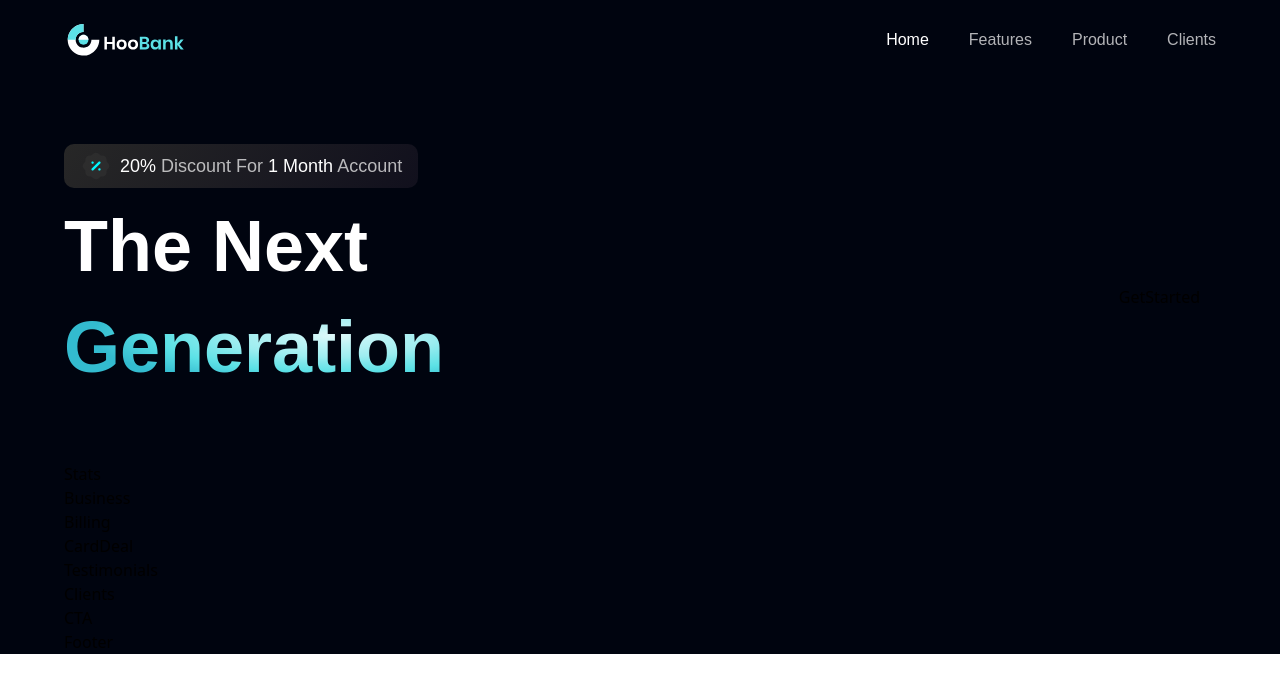
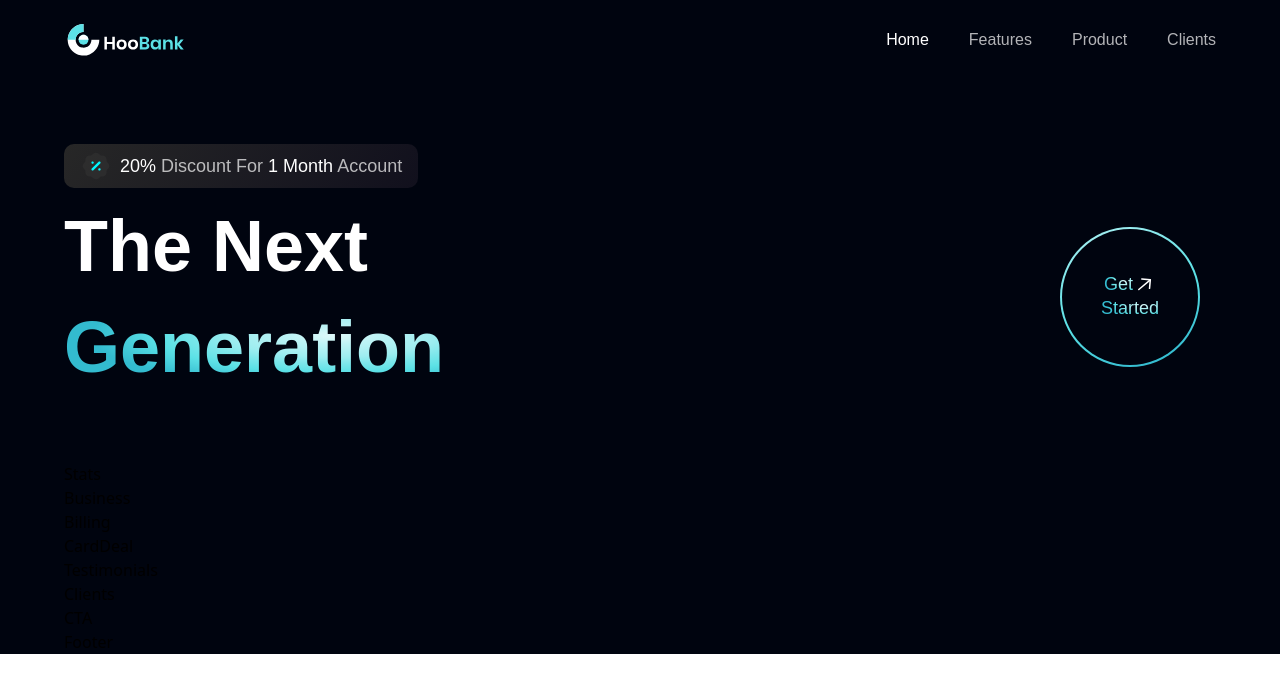
Before and after one commit to WafaBenyettou/BusinessApp, a React (Vite) app: page / in a window 1280 px wide. Shown: the top 692 px of the page. Built offline with nearby package versions, Linux system fonts and the light colour scheme.

Commit message:
get started

```diff
--- a/src/components/GetStarted.jsx
+++ b/src/components/GetStarted.jsx
@@ -1,9 +1,29 @@
-import React from 'react'
+import React from "react";
+import styles from "../style";
+import { arrowUp } from "../assets";
 
-const GetStarted = () => {
-  return (
-    <div>GetStarted</div>
-  )
-}
+const GetStarted = () => (
+  <div
+    className={`${styles.flexCenter} w-[140px] h-[140px] rounded-full bg-blue-gradient p-[2px] cursor-pointer`}
+  >
+    <div
+      className={`${styles.flexCenter} flex-col bg-primary w-[100%] h-[100%] rounded-full`}
+    >
+      <div className={`${styles.flexStart} flex-row`}>
+        <p className="font-poppins font-medium text-[18px] leading-[23.4px]">
+          <span className="text-gradient">Get</span>
+        </p>
+        <img
+          src={arrowUp}
+          alt="arrow-up"
+          className="w-[23px] h-[23px] object-contain"
+        />
+      </div>
+      <p className="font-poppins font-medium text-[18px] leading-[23.4px]">
+        <span className="text-gradient">Started</span>
+      </p>
+    </div>
+  </div>
+);
 
-export default GetStarted
+export default GetStarted;
```
